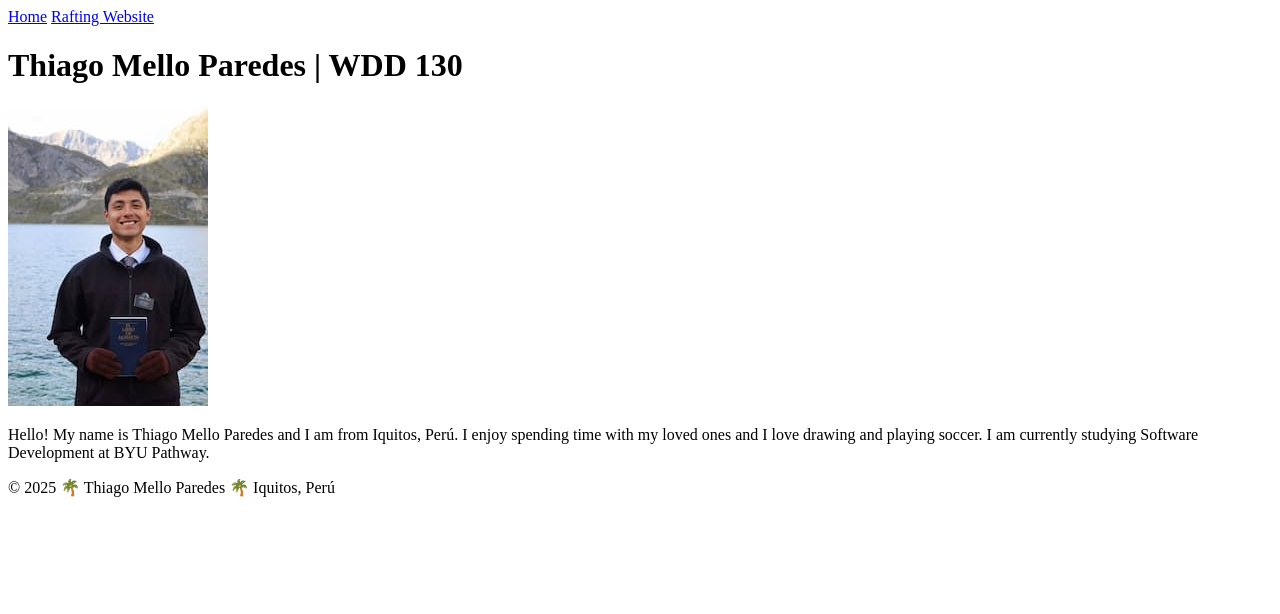
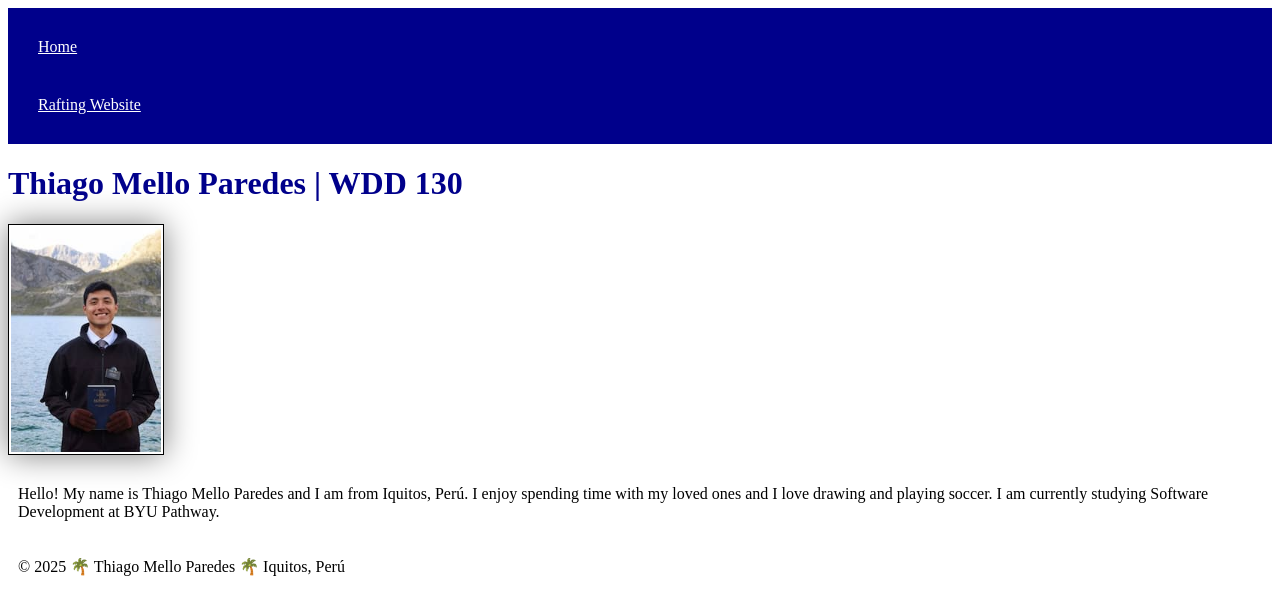
Before and after one commit to thiagomelloparedes/wdd130, a plain HTML site: page index.html in a window 1280 px wide. Drawn offline with Linux system fonts and the light colour scheme.

Commit message:
listo amigo!

```diff
--- a/index.html
+++ b/index.html
@@ -5,6 +5,7 @@
     <meta charset="UTF-8">
     <meta name="viewport" content="width=device-width, initial-scale=1.0">
     <title>Thiago Mello Paredes | WDD 130</title>
+    <link rel="stylesheet" href="styles/styles.css">
 </head>
 
 <body>
--- a/styles/styles.css
+++ b/styles/styles.css
@@ -0,0 +1,26 @@
+nav {
+    background-color: darkblue;
+    padding: 10px;
+}
+
+nav a {
+    color: white;
+    display: block;
+    padding: 20px;
+}
+
+h1 {
+    color: darkblue;
+}
+
+img {
+    width: 150px;
+    height: auto;
+    border: 1px solid black;
+    padding: 2px;
+    box-shadow: 0 0 30px gray;
+}
+
+p {
+    padding: 10px;
+}
```
Also changed, not shown: week02/block-vs-inline.html (+8 -7 lines).
